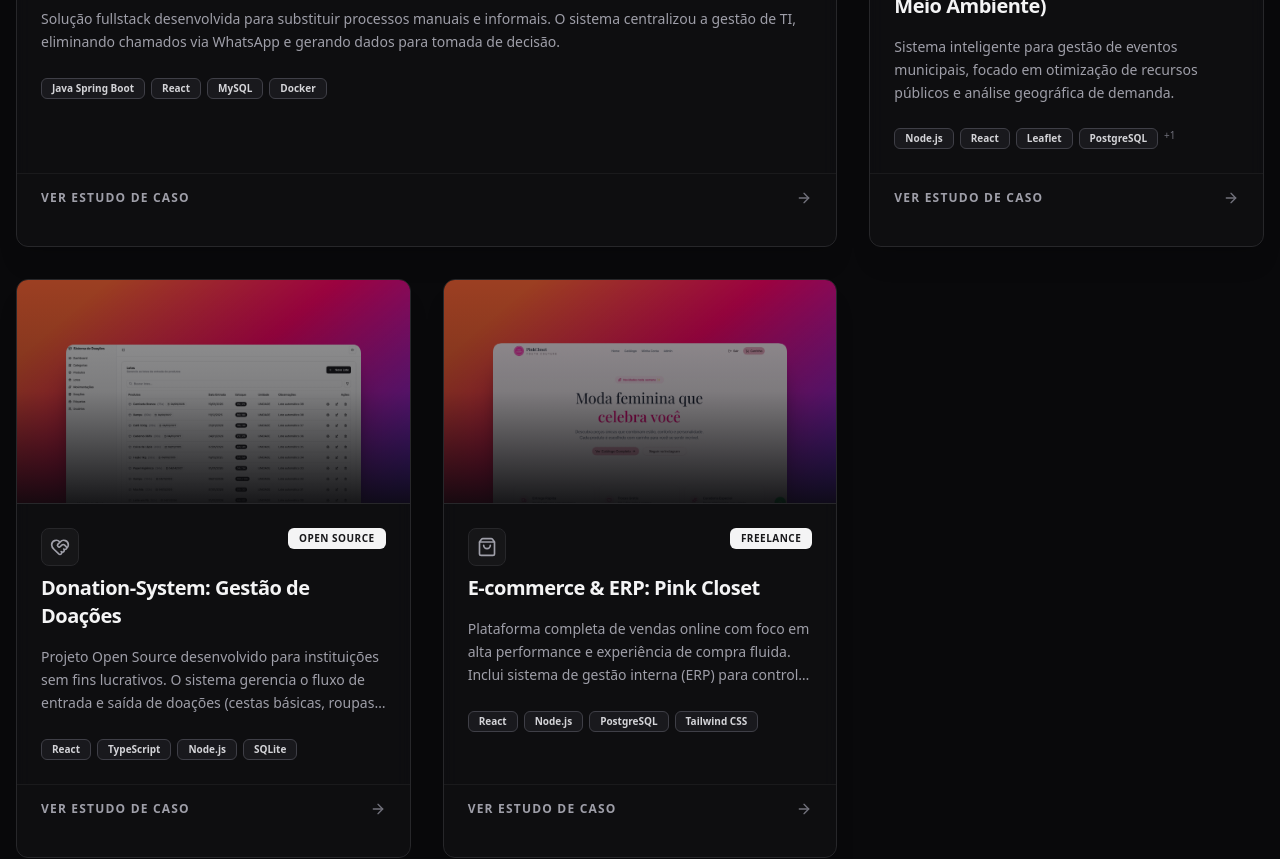
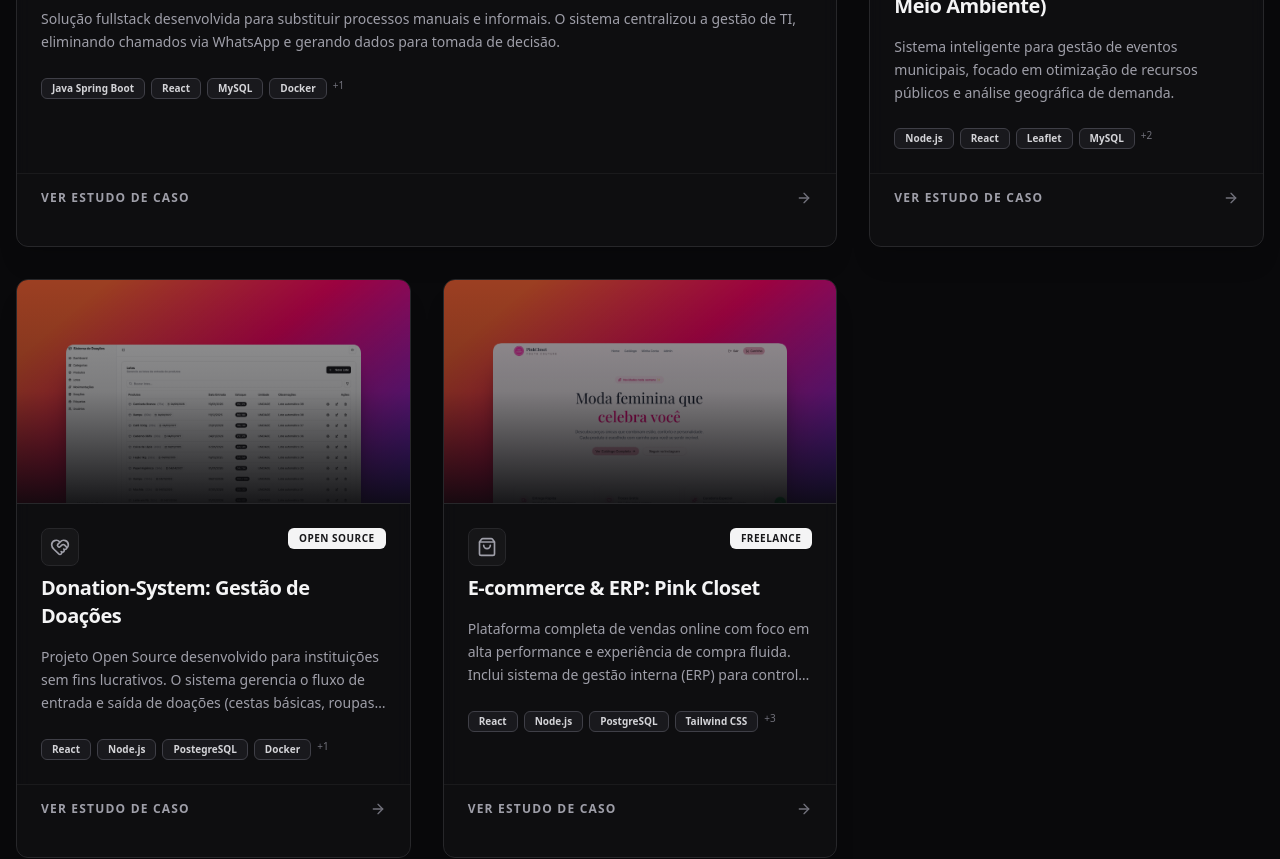
Before and after one commit to CassianoProenca/cassianoproenca.github.io, a React (Vite) app: page / in a window 1280 px wide. Shown: the part 1580-2439 px from the top of the page. Built offline with nearby package versions, Linux system fonts and the light colour scheme.

Commit message:
Update tech stack in project descriptions and resume skills list

```diff
--- a/src/data/content.ts
+++ b/src/data/content.ts
@@ -32,7 +32,7 @@ export const projects: Project[] = [
     title: "Sistema de Helpdesk Corporativo",
     type: "Principal",
     description: "Solução fullstack desenvolvida para substituir processos manuais e informais. O sistema centralizou a gestão de TI, eliminando chamados via WhatsApp e gerando dados para tomada de decisão.",
-    techStack: ["Java Spring Boot", "React", "MySQL", "Docker"],
+    techStack: ["Java Spring Boot", "React", "MySQL", "Docker", "WebSocket"],
     metrics: [
       { label: "Chamados Resolvidos", value: "1.900+" },
       { label: "Usuários Ativos", value: "400+" },
@@ -47,7 +47,7 @@ export const projects: Project[] = [
     title: "Gestão de Eventos (Secretaria do Meio Ambiente)",
     type: "Secundário",
     description: "Sistema inteligente para gestão de eventos municipais, focado em otimização de recursos públicos e análise geográfica de demanda.",
-    techStack: ["Node.js", "React", "Leaflet", "PostgreSQL", "MinIO"],
+    techStack: ["Node.js", "React", "Leaflet", "MySQL", "MinIO", "Docker"],
     metrics: [
       { label: "Inteligência Geográfica", value: "Mapas de Calor" },
       { label: "Predição de Insumos", value: "Desperdício Zero" },
@@ -62,7 +62,7 @@ export const projects: Project[] = [
     title: "Donation-System: Gestão de Doações",
     type: "Open Source",
     description: "Projeto Open Source desenvolvido para instituições sem fins lucrativos. O sistema gerencia o fluxo de entrada e saída de doações (cestas básicas, roupas, insumos), garantindo transparência e controle de estoque real.",
-    techStack: ["React", "TypeScript", "Node.js", "SQLite"],
+    techStack: ["React", "Node.js", "PostegreSQL", "Docker", "Java Spring Boot"],
     metrics: [
       { label: "Foco Social", value: "Instituições Carentes" },
       { label: "Arquitetura", value: "Offline-First" },
@@ -78,7 +78,7 @@ export const projects: Project[] = [
     title: "E-commerce & ERP: Pink Closet",
     type: "Freelance",
     description: "Plataforma completa de vendas online com foco em alta performance e experiência de compra fluida. Inclui sistema de gestão interna (ERP) para controle de pedidos e estoque.",
-    techStack: ["React", "Node.js", "PostgreSQL", "Tailwind CSS"],
+    techStack: ["React", "Node.js", "PostgreSQL", "Tailwind CSS", "Docker", "NestJS", "GitHub Actions"],
     metrics: [
       { label: "Mobile-First UX", value: "100%" },
       { label: "Performance Score", value: "98/100" },
--- a/src/pages/Resume.tsx
+++ b/src/pages/Resume.tsx
@@ -116,7 +116,7 @@ export function Resume() {
            <section>
               <h2 className="text-sm font-bold text-zinc-900 uppercase tracking-widest border-b border-zinc-300 pb-1 mb-3">Tech Stack</h2>
               <div className="flex flex-wrap gap-1.5">
-                 {['Java', 'Spring Boot', 'Node.js', 'TypeScript', 'React', 'Fastify', 'SQL', 'NoSQL', 'Docker', 'Git', 'AWS (Básico)', 'Azure (Básico)'].map(skill => (
+                 {['Java', 'Spring Boot', 'Node.js', 'TypeScript', 'React', 'Fastify', 'SQL', 'NoSQL', 'Docker', 'Git', 'AWS', 'Azure', 'CI/CD', 'Automação'].map(skill => (
                    <span key={skill} className="px-2 py-0.5 bg-zinc-100 border border-zinc-200 rounded text-xs font-semibold text-zinc-700 print:bg-white print:border-zinc-300">
                      {skill}
                    </span>
```
